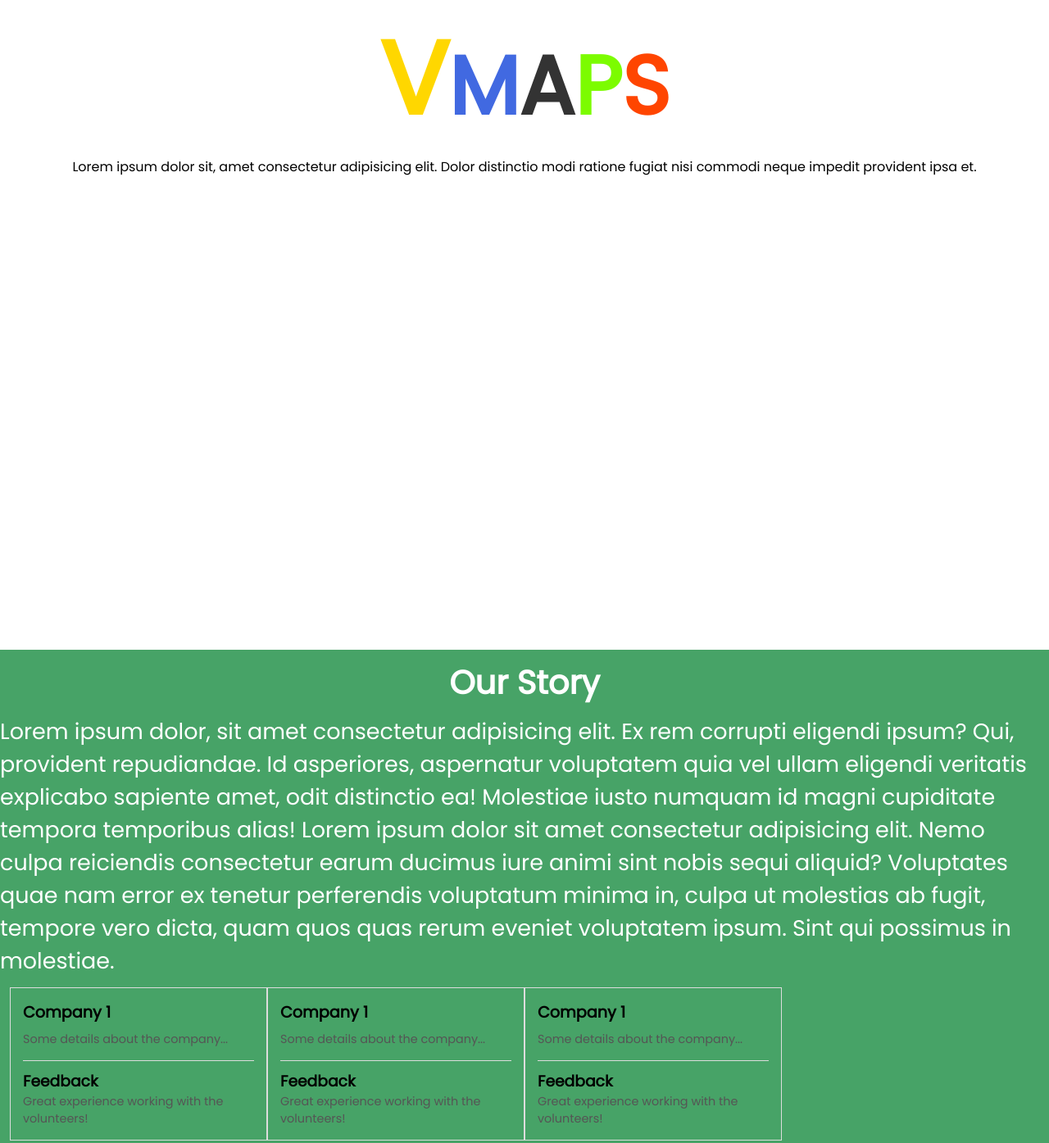
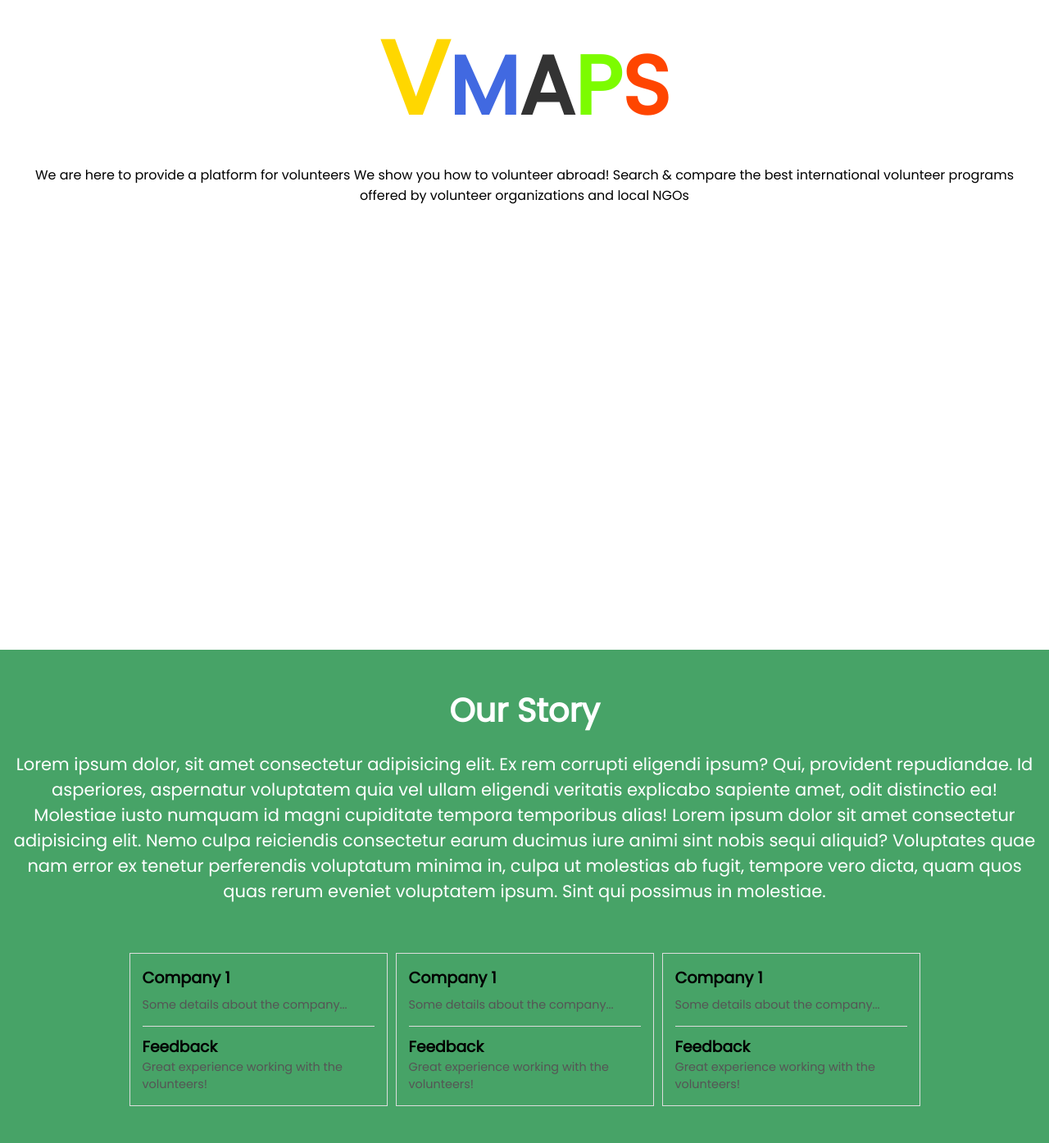
Before and after one commit to sixeyes198/VampsProject, a plain HTML site: page index.html in a window 1280 px wide. Shown: the part 157-1552 px from the top of the page at 82% size. Drawn offline with nearby package versions, Linux system fonts and the light colour scheme.

Commit message:
added more style

```diff
--- a/index.html
+++ b/index.html
@@ -20,8 +20,6 @@
     <title>VMap</title>
   </head>
   <body>
-    <!-- <h1 style="color: lightblue; font-size: 30px">The v Map project</h1> -->
-
     <!-- Making the header and nav-bar -->
     <header>
       <h2 href="#" id="logo"><span style="font-size: 26px">V</span>Maps</h2>
@@ -41,16 +39,15 @@
           ><span style="color: lawngreen">P</span
           ><span style="color: orangered">S</span>
         </h1>
-        <p>
-          Lorem ipsum dolor sit, amet consectetur adipisicing elit. Dolor
-          distinctio modi ratione fugiat nisi commodi neque impedit provident
-          ipsa et.
+        <p style="text-align: center;padding: 10px;">
+          We are here to provide a platform for volunteers
+          We show you how to volunteer abroad! Search & compare the best international volunteer programs offered by volunteer organizations and local NGOs
         </p>
       </div>
       <div id="page1">
-        <h2 id="secondtitle">Our Story</h2>
+        <h2 id="secondtitle" style="margin-top: 34px;">Our Story</h2>
         <div id="textcontainer">
-        <p id="text1">
+        <p id="text1" style="font-size: 21px;">
           Lorem ipsum dolor, sit amet consectetur adipisicing elit. Ex rem
           corrupti eligendi ipsum? Qui, provident repudiandae. Id asperiores,
           aspernatur voluptatem quia vel ullam eligendi veritatis explicabo
@@ -90,6 +87,12 @@
       </div>
       <div id="page2">
         <div class="container">
+          <!-- <ul>
+            <li></li>
+            <li></li>
+            <li></li>
+            <li></li>
+          </ul> -->
           <h1 style="color: white; font-size: 50px;">Contact Vmaps</h1>
           <form action="#" method="post">
             <label for="name">Your Name:</label>
--- a/style.css
+++ b/style.css
@@ -62,18 +62,20 @@ button {
   text-align: center;
   padding: 10px;
   font-size: 40px;
-  /* text-decoration-line: underline; */
-  /* text-underline-offset: 9px; */
 }
 #text1 {
   color: white;
+  text-align: center;
+  padding: 10px;
 }
 .gridcontainer {
-  margin: 2px;
+  margin-top: 35px;
+
   padding: 10px;
   display: flex;
   flex-direction: row;
   align-content: center;
+  justify-content: center;
 }
 
 .grid-item {
@@ -81,7 +83,7 @@ button {
   width: 25%;
   padding: 15px;
   border: 1px solid #ddd;
-  margin: 0;
+  margin: 5px;
 }
 
 .grid-item h2 {
@@ -100,7 +102,7 @@ button {
   border-top: 1px solid #ddd;
 }
 #page2 {
-  height: 100vh;
+  height: 93vh;
   width: 100vw;
   background-color: rgb(201, 62, 41);
   /* display: flex;
@@ -108,7 +110,7 @@ button {
   flex-wrap: wrap; */
 }
 .container {
-  max-width: 600px;
+  max-width: 500px;
   margin: 0 auto;
 }
 
```
